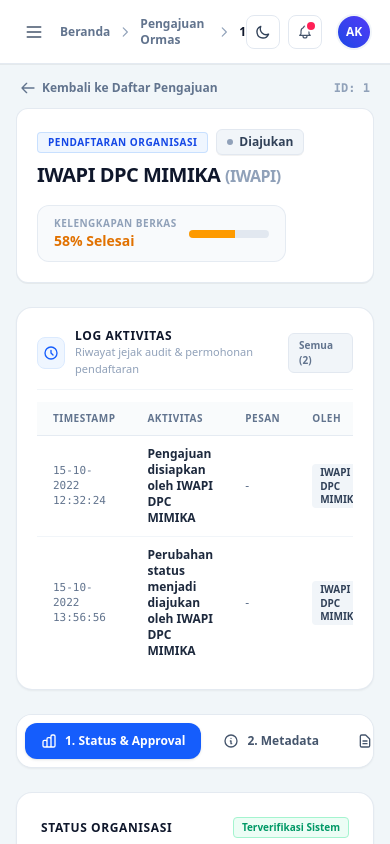
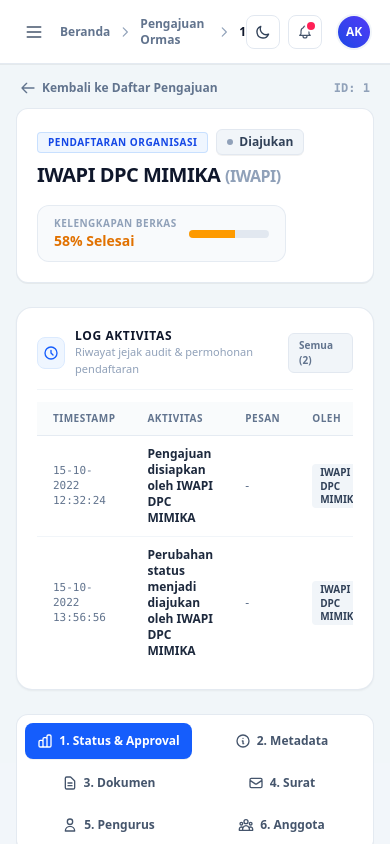
Before and after one commit to damisaviola/ormas-kesbangpolmimika, a Next.js app: page /dashboard/pengajuan/1 in a window 390 px wide. Shown: the top 844 px of the page. Built offline with nearby package versions, Linux system fonts and the light colour scheme.

Commit message:
style: make tab navigation bar 100% mobile responsive using dynamic grid layout

```diff
--- a/src/app/dashboard/pengajuan/[id]/page.tsx
+++ b/src/app/dashboard/pengajuan/[id]/page.tsx
@@ -250,14 +250,15 @@ export default function TinjauPengajuanPage({ params }: { params: Promise<{ id:
         </div>
       </div>
 
-      {/* Styled Segment Tab Controller */}
-      <div className="bg-white dark:bg-slate-900 rounded-2xl border border-slate-200/90 dark:border-slate-800 p-2 shadow-xs flex items-center gap-1.5 overflow-x-auto scrollbar-none">
+      {/* Mobile Responsive Segment Tab Controller */}
+      <div className="bg-white dark:bg-slate-900 rounded-xl border border-slate-200/90 dark:border-slate-800 p-2 shadow-2xs transition-colors">
+        <div className="grid grid-cols-2 sm:grid-cols-3 lg:grid-cols-6 gap-1.5">
           {[
             {
               id: 'status',
               label: '1. Status & Approval',
               icon: (
-              <svg className="w-4 h-4" fill="none" stroke="currentColor" viewBox="0 0 24 24">
+                <svg className="w-4 h-4 shrink-0" fill="none" stroke="currentColor" viewBox="0 0 24 24">
                   <path strokeLinecap="round" strokeLinejoin="round" strokeWidth={2} d="M9 19v-6a2 2 0 00-2-2H5a2 2 0 00-2 2v6a2 2 0 002 2h2a2 2 0 002-2zm0 0V9a2 2 0 012-2h2a2 2 0 012 2v10m-6 0a2 2 0 002 2h2a2 2 0 002-2m0 0V5a2 2 0 012-2h2a2 2 0 012 2v14a2 2 0 01-2 2h-2a2 2 0 01-2-2z" />
                 </svg>
               ),
@@ -266,7 +267,7 @@ export default function TinjauPengajuanPage({ params }: { params: Promise<{ id:
               id: 'metadata',
               label: '2. Metadata',
               icon: (
-              <svg className="w-4 h-4" fill="none" stroke="currentColor" viewBox="0 0 24 24">
+                <svg className="w-4 h-4 shrink-0" fill="none" stroke="currentColor" viewBox="0 0 24 24">
                   <path strokeLinecap="round" strokeLinejoin="round" strokeWidth={2} d="M13 16h-1v-4h-1m1-4h.01M21 12a9 9 0 11-18 0 9 9 0 0118 0z" />
                 </svg>
               ),
@@ -275,7 +276,7 @@ export default function TinjauPengajuanPage({ params }: { params: Promise<{ id:
               id: 'dokumen',
               label: '3. Dokumen',
               icon: (
-              <svg className="w-4 h-4" fill="none" stroke="currentColor" viewBox="0 0 24 24">
+                <svg className="w-4 h-4 shrink-0" fill="none" stroke="currentColor" viewBox="0 0 24 24">
                   <path strokeLinecap="round" strokeLinejoin="round" strokeWidth={2} d="M9 12h6m-6 4h6m2 5H7a2 2 0 01-2-2V5a2 2 0 012-2h5.586a1 1 0 01.707.293l5.414 5.414a1 1 0 01.293.707V19a2 2 0 01-2 2z" />
                 </svg>
               ),
@@ -284,7 +285,7 @@ export default function TinjauPengajuanPage({ params }: { params: Promise<{ id:
               id: 'surat',
               label: '4. Surat',
               icon: (
-              <svg className="w-4 h-4" fill="none" stroke="currentColor" viewBox="0 0 24 24">
+                <svg className="w-4 h-4 shrink-0" fill="none" stroke="currentColor" viewBox="0 0 24 24">
                   <path strokeLinecap="round" strokeLinejoin="round" strokeWidth={2} d="M3 8l7.89 5.26a2 2 0 002.22 0L21 8M5 19h14a2 2 0 002-2V7a2 2 0 00-2-2H5a2 2 0 00-2 2v10a2 2 0 002 2z" />
                 </svg>
               ),
@@ -293,7 +294,7 @@ export default function TinjauPengajuanPage({ params }: { params: Promise<{ id:
               id: 'pengurus',
               label: '5. Pengurus',
               icon: (
-              <svg className="w-4 h-4" fill="none" stroke="currentColor" viewBox="0 0 24 24">
+                <svg className="w-4 h-4 shrink-0" fill="none" stroke="currentColor" viewBox="0 0 24 24">
                   <path strokeLinecap="round" strokeLinejoin="round" strokeWidth={2} d="M16 7a4 4 0 11-8 0 4 4 0 018 0zM12 14a7 7 0 00-7 7h14a7 7 0 00-7-7z" />
                 </svg>
               ),
@@ -302,7 +303,7 @@ export default function TinjauPengajuanPage({ params }: { params: Promise<{ id:
               id: 'anggota',
               label: '6. Anggota',
               icon: (
-              <svg className="w-4 h-4" fill="none" stroke="currentColor" viewBox="0 0 24 24">
+                <svg className="w-4 h-4 shrink-0" fill="none" stroke="currentColor" viewBox="0 0 24 24">
                   <path strokeLinecap="round" strokeLinejoin="round" strokeWidth={2} d="M17 20h5v-2a3 3 0 00-5.356-1.857M17 20H7m10 0v-2c0-.656-.126-1.283-.356-1.857M7 20H2v-2a3 3 0 015.356-1.857M7 20v-2c0-.656.126-1.283.356-1.857m0 0a5.002 5.002 0 019.288 0M15 7a3 3 0 11-6 0 3 3 0 016 0zm6 3a2 2 0 11-4 0 2 2 0 014 0zM7 10a2 2 0 11-4 0 2 2 0 014 0z" />
                 </svg>
               ),
@@ -311,16 +312,17 @@ export default function TinjauPengajuanPage({ params }: { params: Promise<{ id:
             <button
               key={tab.id}
               onClick={() => setActiveTab(tab.id as any)}
-            className={`flex items-center gap-2 px-4 py-2.5 rounded-xl text-xs font-bold transition-all shrink-0 ${
+              className={`flex items-center justify-center gap-1.5 px-2.5 py-2.5 rounded-lg text-xs font-bold transition-all text-center ${
                 activeTab === tab.id
-                ? 'bg-blue-600 dark:bg-blue-600 text-white shadow-sm'
+                  ? 'bg-blue-600 dark:bg-blue-600 text-white shadow-2xs'
                   : 'text-slate-600 dark:text-slate-400 hover:bg-slate-100 dark:hover:bg-slate-800/80 hover:text-slate-900 dark:hover:text-white'
               }`}
             >
-            <span>{tab.icon}</span>
-            <span>{tab.label}</span>
+              {tab.icon}
+              <span className="truncate">{tab.label}</span>
             </button>
           ))}
+        </div>
       </div>
 
       {/* TAB 1: STATUS & APPROVAL */}
```
Lines whose indentation alone changed are shown as unchanged.
